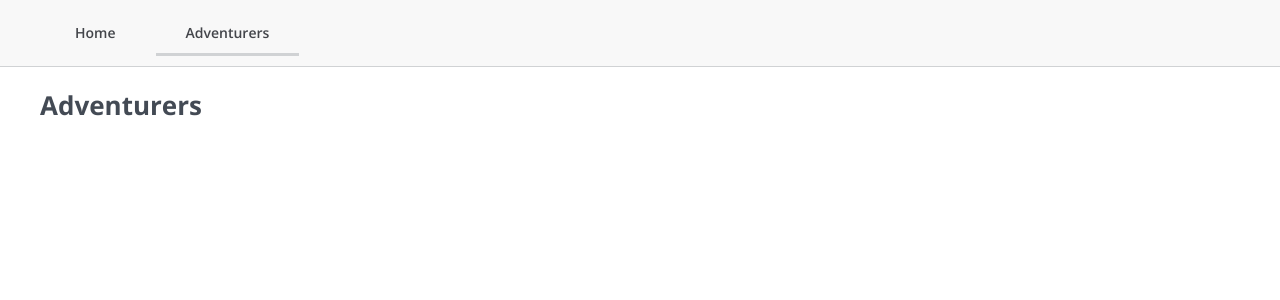
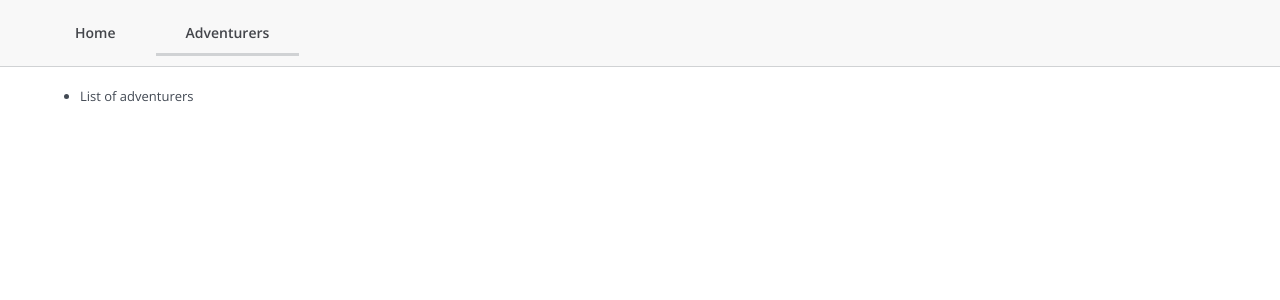
Before and after one commit to wombleton/tb, a React app: page /adventurers in a window 1280 px wide. Shown: the top 300 px of the page. Built offline with nearby package versions, Linux system fonts and the light colour scheme.

Commit message:
Roughing out adventurer routes

```diff
--- /dev/null
+++ b/src/components/Adventurer.jsx
@@ -0,0 +1,7 @@
+import React from 'react'
+
+export default class Adventurer extends React.Component {
+  render() {
+    return <div>Individual Adventurer</div>
+  }
+}
--- a/src/components/Adventurers.jsx
+++ b/src/components/Adventurers.jsx
@@ -1,7 +1,17 @@
 import React from 'react'
+import { Switch, Route } from 'react-router-dom'
+import Adventurer from './Adventurer'
+import AdventurersIndex from './AdventurersIndex'
+import CreateAdventurer from './CreateAdventurer'
 
 export default class Adventurers extends React.Component {
   render() {
-    return <h1>Adventurers</h1>
+    return (
+      <Switch>
+        <Route exact path="/adventurers" component={AdventurersIndex} />
+        <Route path="/adventurers/new" component={CreateAdventurer} />
+        <Route path="/adventurers/:id" component={Adventurer} />
+      </Switch>
+    )
   }
 }
--- /dev/null
+++ b/src/components/AdventurersIndex.jsx
@@ -0,0 +1,11 @@
+import React from 'react'
+
+export default class AdventurersIndex extends React.Component {
+  render() {
+    return (
+      <ul>
+        <li>List of adventurers</li>
+      </ul>
+    )
+  }
+}
--- /dev/null
+++ b/src/components/CreateAdventurer.jsx
@@ -0,0 +1,7 @@
+import React from 'react'
+
+export default class CreateAdventurer extends React.Component {
+  render() {
+    return <div>Create Adventurer</div>
+  }
+}
```
